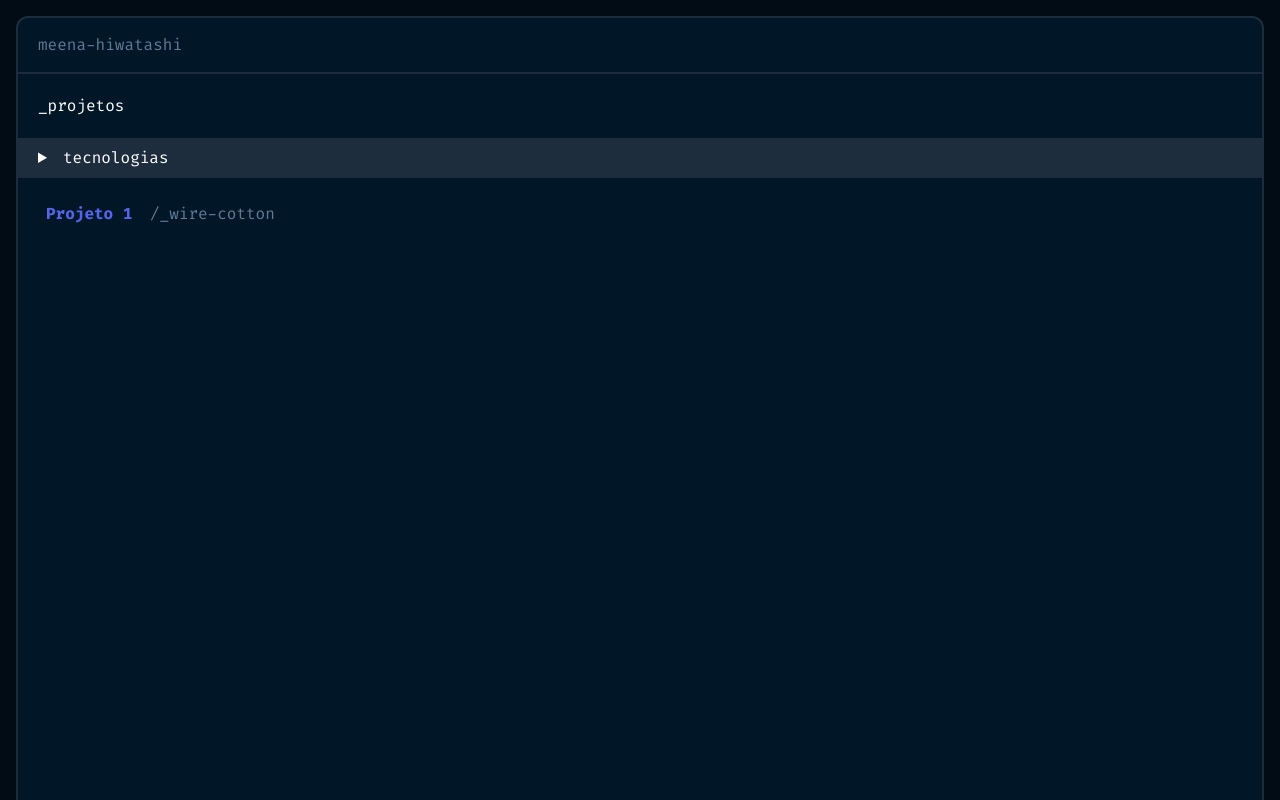
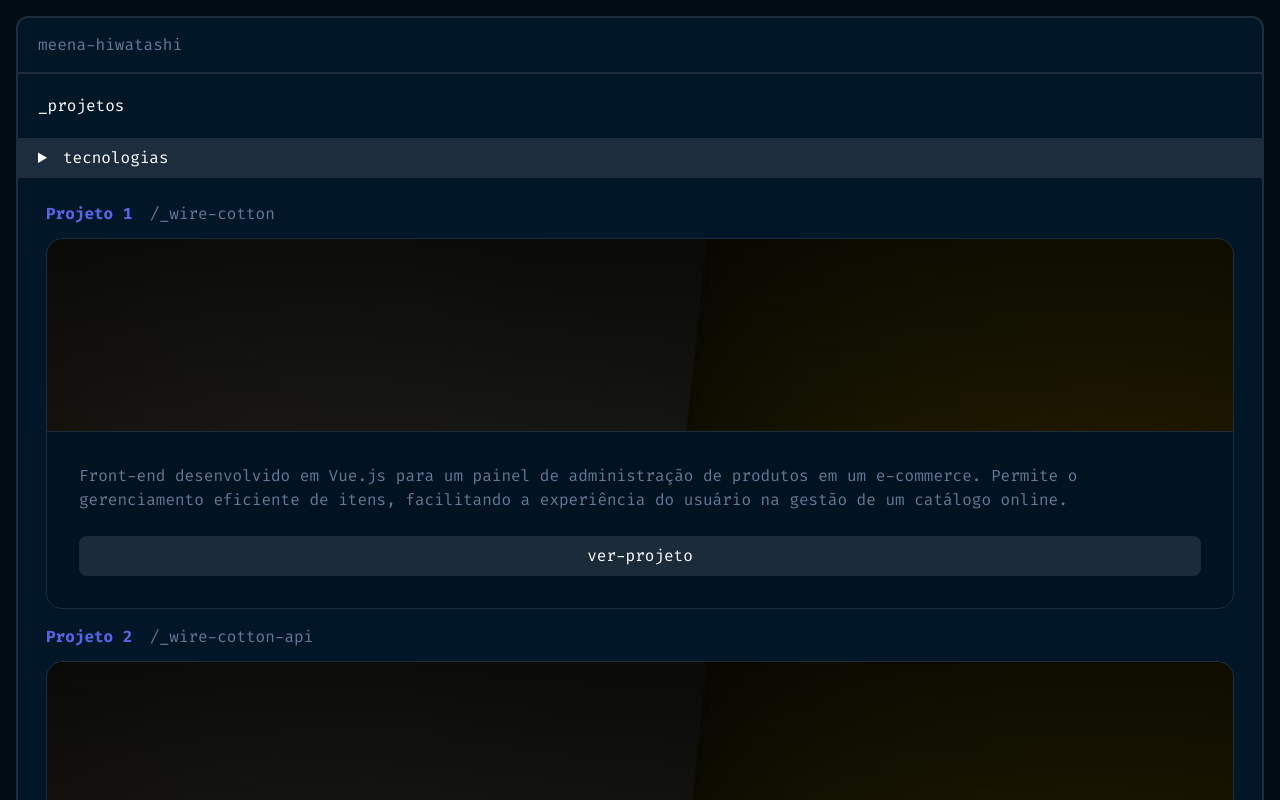
Before and after one commit to MeenaMisae/openfolio, a Vue app: page /projects in a window 1280 px wide. Shown: the top 800 px of the page. Built offline with nearby package versions, Linux system fonts and the light colour scheme.

Commit message:
feat: construcao da pagina de projetos

```diff
--- a/src/views/ProjectsView.vue
+++ b/src/views/ProjectsView.vue
@@ -1,6 +1,10 @@
 <script setup>
 const technologies = ['HTML', 'CSS', 'Vue'];
-const projects = { '1': { 'title': '_wire-cotton', 'description': 'iodsjisdjisj' } }
+const projects = {
+    '1': { 'title': '_wire-cotton', 'description': 'Front-end desenvolvido em Vue.js para um painel de administração de produtos em um e-commerce. Permite o gerenciamento eficiente de itens, facilitando a experiência do usuário na gestão de um catálogo online.', 'src': '/images/projects/wire-cotton.avif' },
+    '2': { 'title': '_wire-cotton-api', 'description': 'Back-end em Laravel com MySQL, atuando como API para o projeto Wire-Cotton, fornecendo funcionalidades e dados para o painel de administração e garantindo a integridade e eficiência das operações de e-commerce.', 'src': '/images/projects/wire-cotton.avif' },
+    '3': { 'title': '_meenu', 'description': 'Em construção, esse projeto é voltado para o setor alimentício e permite o gerenciamento de produtos, incluindo funcionalidades como precificação, receitas, controle de estoque e outras ferramentas importantes para a área de alimentos.', 'src': '/images/projects/wire-cotton.avif' }
+}
 </script>
 <template>
     <div class="pb-3 w-full">
@@ -23,12 +27,22 @@ const projects = { '1': { 'title': '_wire-cotton', 'description': 'iodsjisdjisj'
                 </ul>
             </div>
         </details>
-        <div class="w-full px-7 mt-6">
-            <div v-for="(project, index) in projects" :key="index">
+        <div class="w-full px-7 mt-6 flex flex-col space-y-4">
+            <div v-for="(project, index) in projects" :key="index" class="space-y-3">
                 <span class="text-[#5565E8] font-bold">Projeto {{ index }}
                     <span class="text-[#607B96] ml-2 font-normal">/{{ project.title }}</span>
                 </span>
-                <div class="border-[#1E2D3D] w-full"></div>
+                <div class="border-[#1E2D3D] border rounded-2xl">
+                    <div class="w-full h-48 overflow-hidden">
+                        <img :src="project.src" alt="" class="rounded-t-2xl">
+                    </div>
+                    <div class="bg-[#011221] rounded-b-2xl p-8 space-y-6 border-t border-[#1E2D3D]">
+                        <p class="text-[#607B96]">
+                            {{ project.description }}
+                        </p>
+                        <button class="bg-[#1C2B3A] rounded-lg text-white w-full h-10">ver-projeto</button>
+                    </div>
+                </div>
             </div>
         </div>
     </div>
```
